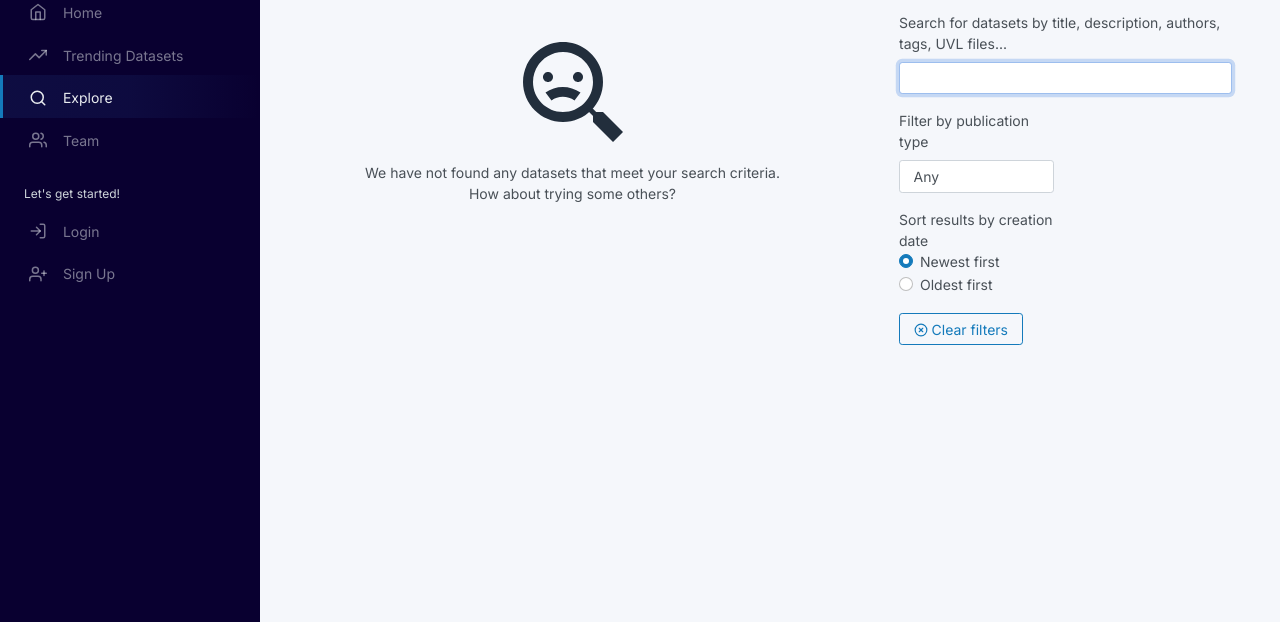
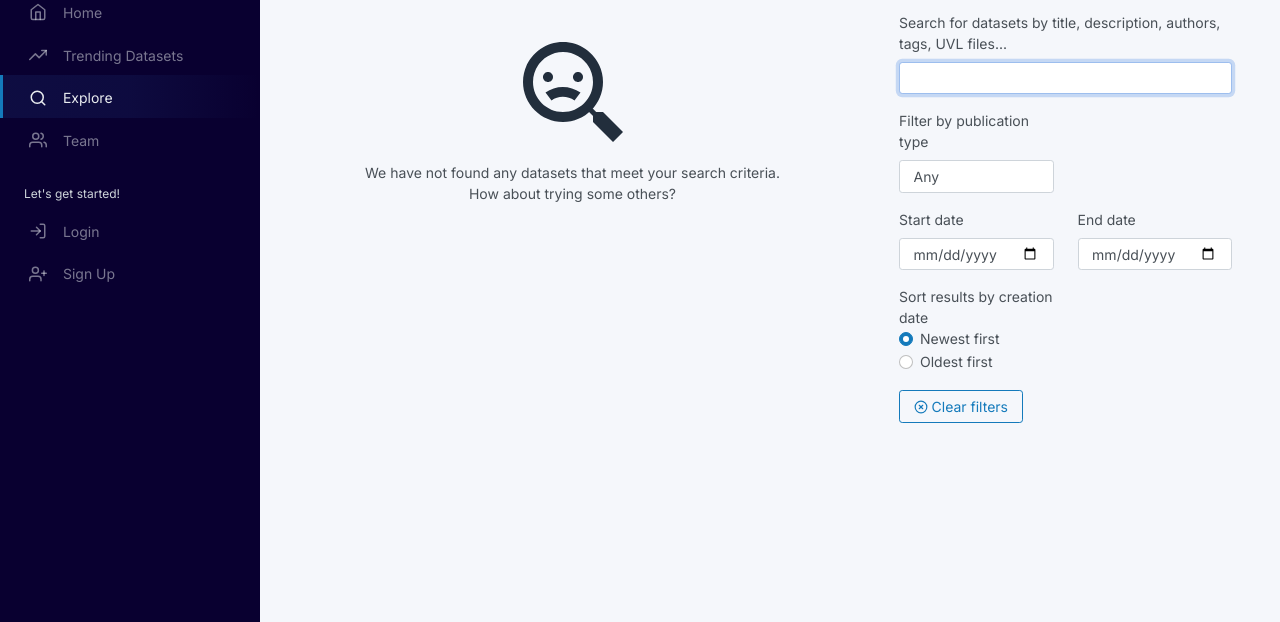
Before and after one commit to EGC-G2-M/nba-hub, a Flask app: page /explore in a window 1280 px wide. Shown: the part 189-811 px from the top of the page. Run offline with Flask 3, Linux system fonts and the light colour scheme; data that the repository does not hold is empty; parts of the project's set-up code (start-up, migrations or seed data) failed here and were passed over; some libraries are stand-ins or nearby versions.

Commit message:
feat: modified frontend to select start and end date as options to filter the search
Refs #7

```diff
--- a/app/modules/explore/templates/explore/index.html
+++ b/app/modules/explore/templates/explore/index.html
@@ -75,6 +75,26 @@
                     </div>
 
                     <div class="row">
+                        <div class="col-md-6">
+                            <div class="mb-3">
+                                <label class="form-label" for="start_date">Start date</label>
+                                <input class="form-control" id="start_date" name="start_date" type="date" value="">
+                            </div>
+                        </div>
+                        <div class="col-md-6">
+                            <div class="mb-3">
+                                <label class="form-label" for="end_date">End date</label>
+                                <input class="form-control" id="end_date" name="end_date" type="date" value="">
+                            </div>
+                        </div>
+                        <div class="col-12">
+                            <small id="date_error" class="text-danger" style="display: none;">
+                                Please select an end date after the start date.
+                            </small>
+                        </div>
+                    </div>
+
+                    <div class="row">
 
                         <div class="col-6">
 
```
